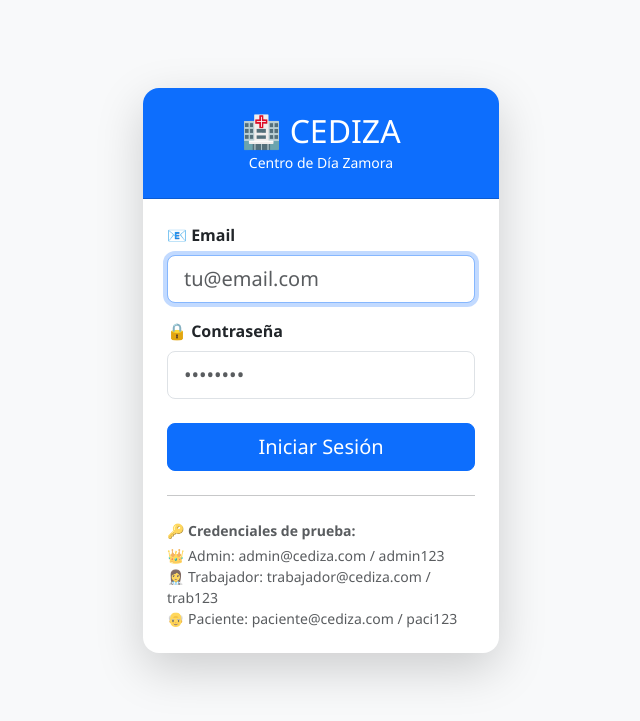
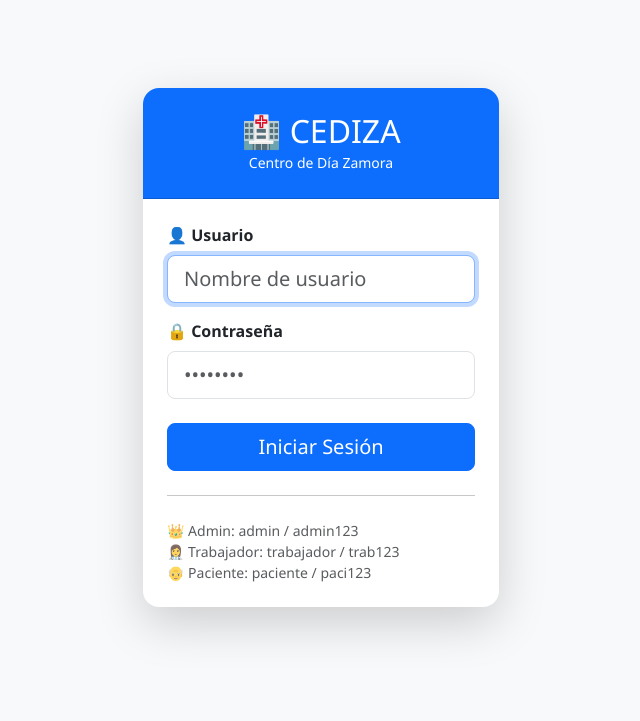
Before and after one commit to mbatla00/cediza_IS, a Flask app: page /login in a window 1280 px wide. Shown: the top 721 px of the page, without its empty margins (319-959 px from the left). Run offline with Flask 3, Linux system fonts and the light colour scheme.

Commit message:
Corregido login por usuario, DAO con staticmethod y validación DNI

```diff
--- a/app/controllers/auth.py
+++ b/app/controllers/auth.py
@@ -46,7 +46,7 @@ def login_required(f):
     """
     @wraps(f)
     def decorated_function(*args, **kwargs):
-        if 'usuario_id' not in session:
+        if 'usuario' not in session:
             flash('Debes iniciar sesión para acceder', 'warning')
             return redirect(url_for('auth.login'))
         return f(*args, **kwargs)
@@ -80,7 +80,7 @@ def role_required(*roles_permitidos):
 @auth_bp.route('/')
 def index():
     """Redirige según si hay sesión activa o no"""
-    if 'usuario_id' in session:
+    if 'usuario' in session:
         return redirect(url_for('auth.dashboard_redirect'))
     return redirect(url_for('auth.login'))
 
@@ -92,42 +92,41 @@ def login():
     GET: muestra el formulario de login.
     POST: valida credenciales y crea la sesión.
 
-    CREDENCIALES TEMPORALES (hasta que Sofía implemente UsuarioDAO):
-    - admin@cediza.com / admin123 → Administrador
-    - trabajador@cediza.com / trab123 → Trabajador
-    - paciente@cediza.com / paci123 → Paciente
+    CREDENCIALES TEMPORALES (hasta que la BD esté lista):
+    - admin / admin123 → Administrador
+    - trabajador / trab123 → Trabajador
+    - paciente / paci123 → Paciente
     """
     if request.method == 'POST':
-        email = request.form.get('email')
+        usuario_input = request.form.get('usuario')
         password = request.form.get('password')
 
-        # Diccionario temporal de usuarios (se sustituirá por consulta a BD)
+        # Diccionario temporal (se sustituirá por consulta a BD)
         usuarios_prueba = {
-            'admin@cediza.com': {
-                'id': 1, 'nombre': 'Administrador', 'rol': 'admin', 'password': 'admin123'
+            'admin': {
+                'nombre': 'Administrador', 'rol': 'admin', 'password': 'admin123'
             },
-            'trabajador@cediza.com': {
-                'id': 2, 'nombre': 'Ana García', 'rol': 'trabajador', 'password': 'trab123'
+            'trabajador': {
+                'nombre': 'Ana García', 'rol': 'trabajador', 'password': 'trab123'
             },
-            'paciente@cediza.com': {
-                'id': 3, 'nombre': 'Juan Pérez', 'rol': 'paciente', 'password': 'paci123'
+            'paciente': {
+                'nombre': 'Juan Pérez', 'rol': 'paciente', 'password': 'paci123'
             },
         }
 
         # Validar credenciales
-        if email in usuarios_prueba and usuarios_prueba[email]['password'] == password:
-            user = usuarios_prueba[email]
-            # Guardar datos del usuario en la sesión
-            session['usuario_id'] = user['id']
+        if usuario_input in usuarios_prueba and usuarios_prueba[usuario_input]['password'] == password:
+            user = usuarios_prueba[usuario_input]
             session['usuario_nombre'] = user['nombre']
+            session['usuario'] = usuario_input
             session['rol'] = user['rol']
             flash(f'¡Bienvenido/a {user["nombre"]}!', 'success')
             return redirect(url_for('auth.dashboard_redirect'))
 
         # Credenciales incorrectas
-        flash('Email o contraseña incorrectos', 'danger')
+        flash('Usuario o contraseña incorrectos', 'danger')
 
-    # GET: mostrar formulario
+    # GET: mostrar formulario de login
     return render_template('login.html')
 
 
--- a/app/templates/base.html
+++ b/app/templates/base.html
@@ -20,7 +20,7 @@
 <body>
 
     <!-- Barra de navegación: solo se muestra si hay sesión iniciada -->
-    {% if session.usuario_id %}
+    {% if session.usuario %}
     <nav class="navbar navbar-expand-lg navbar-dark bg-primary">
         <div class="container">
             <!-- Marca de la app, redirige al dashboard según el rol -->
--- a/app/templates/login.html
+++ b/app/templates/login.html
@@ -18,10 +18,11 @@
             <div class="card-body p-4">
                 <!-- Formulario de inicio de sesión -->
                 <form method="POST">
+                    <!-- CAMPO USUARIO (antes era email) -->
                     <div class="mb-3">
-                        <label class="form-label fw-bold">📧 Email</label>
-                        <input type="email" name="email" class="form-control form-control-lg"
-                               placeholder="tu@email.com" required autofocus>
+                        <label class="form-label fw-bold">👤 Usuario</label>
+                        <input type="text" name="usuario" class="form-control form-control-lg"
+                               placeholder="Nombre de usuario" required autofocus>
                     </div>
                     <div class="mb-4">
                         <label class="form-label fw-bold">🔒 Contraseña</label>
@@ -37,10 +38,9 @@
 
                 <!-- Credenciales de prueba visibles en desarrollo -->
                 <div class="small text-muted">
-                    <p class="mb-1 fw-bold">🔑 Credenciales de prueba:</p>
-                    <p class="mb-0">👑 Admin: admin@cediza.com / admin123</p>
-                    <p class="mb-0">👩‍⚕️ Trabajador: trabajador@cediza.com / trab123</p>
-                    <p class="mb-0">👴 Paciente: paciente@cediza.com / paci123</p>
+                    <p class="mb-0">👑 Admin: admin / admin123</p>
+                    <p class="mb-0">👩‍⚕️ Trabajador: trabajador / trab123</p>
+                    <p class="mb-0">👴 Paciente: paciente / paci123</p>
                 </div>
             </div>
         </div>
```
Also changed, not shown: app/dao/usuario_dao.py (+99 -11 lines).
